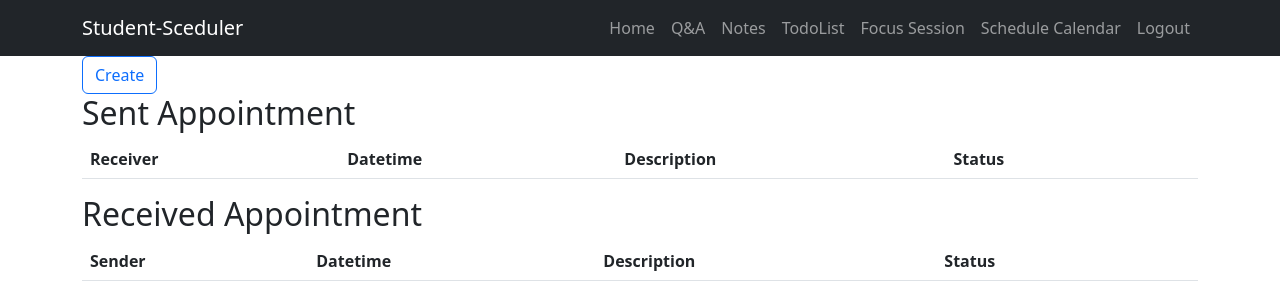
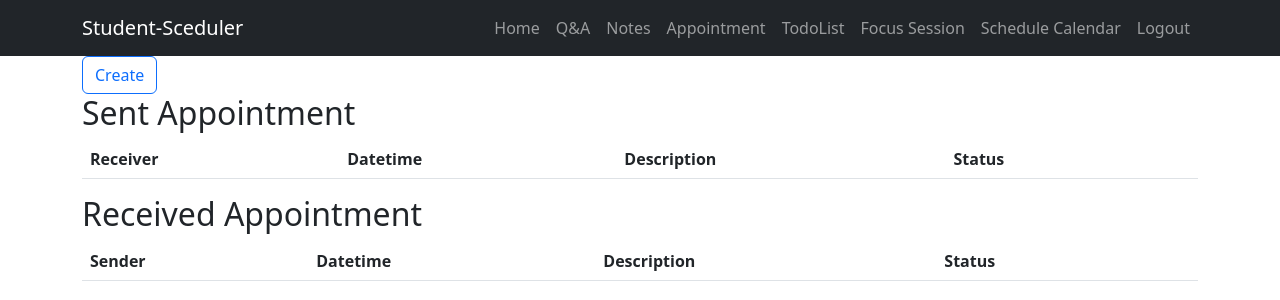
Before and after one commit to anindyassrys/Student-Scheduler, a Django app: page /appointment/ in a window 1280 px wide. Shown: the top 300 px of the page. Run offline with Django 4.2, Linux system fonts and the light colour scheme; the visitor is signed in with stand-in values (Sample User, id 1); data that the repository does not hold is empty; some libraries are stand-ins or nearby versions.

Commit message:
add appointment to navbar

```diff
--- a/main/templates/base.html
+++ b/main/templates/base.html
@@ -25,6 +25,9 @@
           </li>
           <li class="nav-item">
             <a class="nav-link" href="/view-notes">Notes</a>
+          </li>
+          <li class="nav-item">
+            <a class="nav-link" href="/appointment">Appointment</a>
           </li>
           <li class="nav-item">
             <a class="nav-link" href="{% url 'todo_lists' %}">TodoList</a>
```
